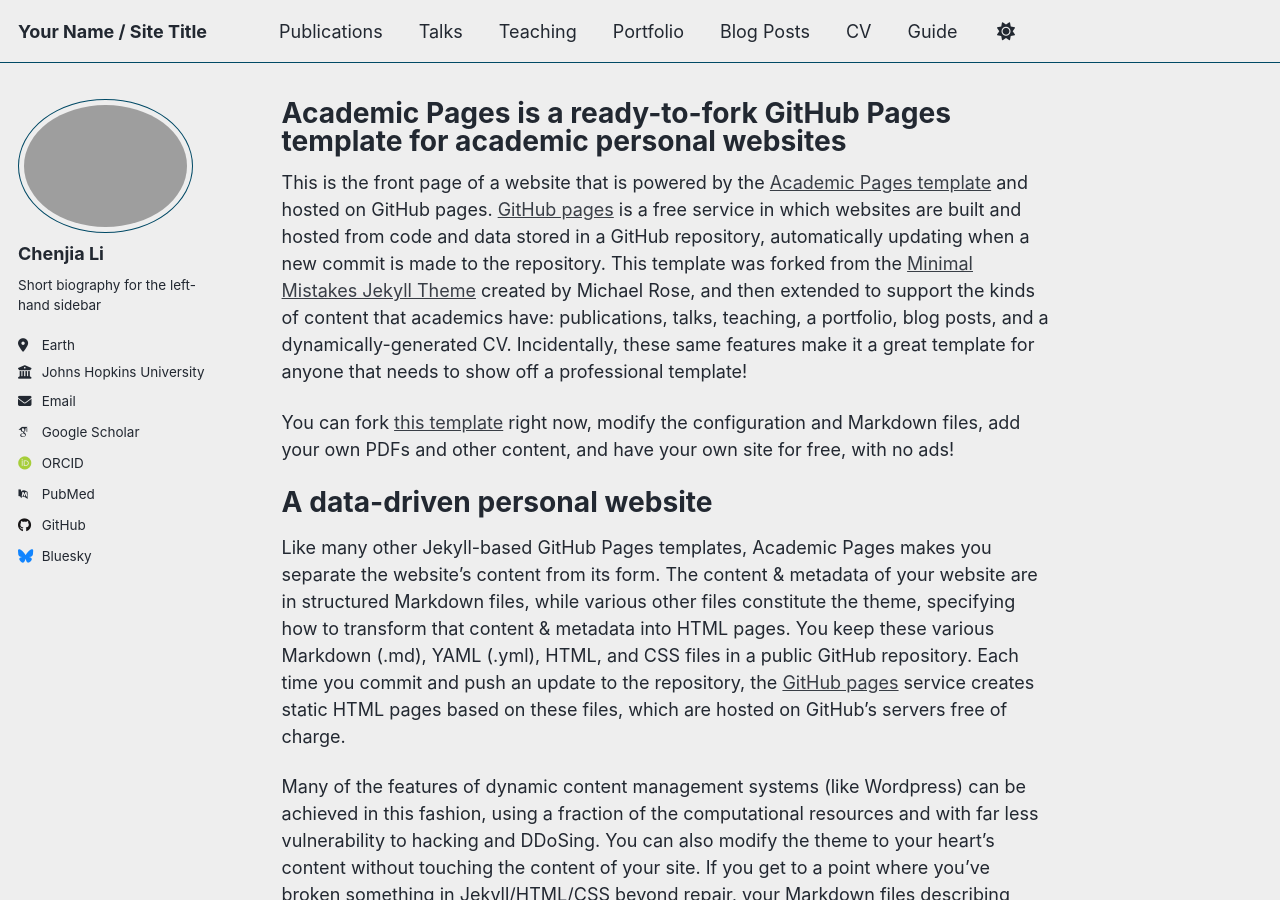
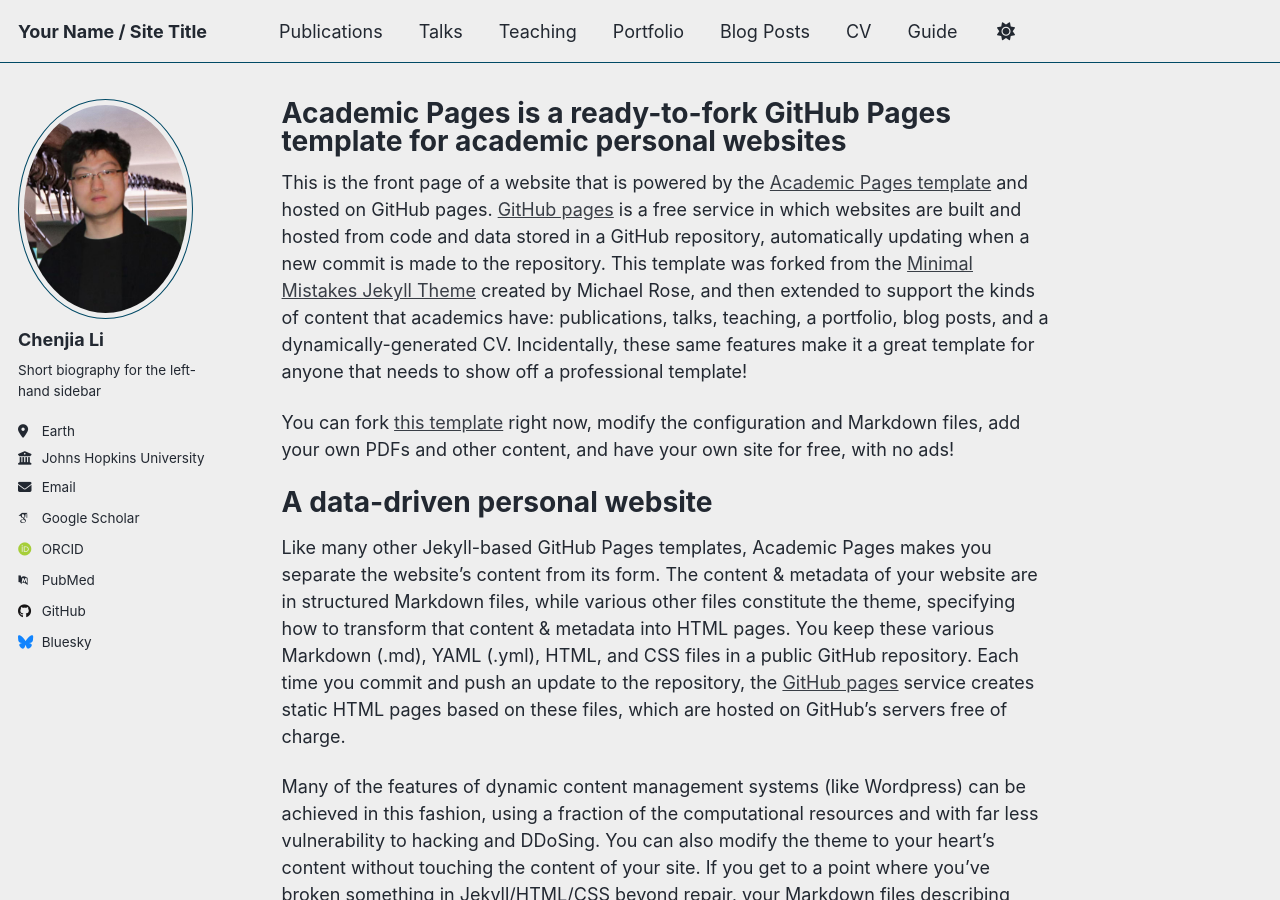
Before and after one commit to ResurrectionV/ResurrectionV.github.io, a Jekyll site: the page built from _pages/about.md, in a window 1280 px wide and 900 px high. Built offline with Jekyll 4.4.1, drawn with Linux system fonts in a browser that asks for light colours; some web fonts are replaced; a script that is not in the unit is left out.

Commit message:
Update _config.yml

```diff
--- a/_config.yml
+++ b/_config.yml
@@ -22,7 +22,7 @@ repository               : "academicpages/academicpages.github.io"
 #               Additional customization can be done by editing /_includes/author-profile.html
 author:
   # Biographic information
-  avatar           : "profilep1.png"
+  avatar           : "profilep1.jpg"
   name             : "Chenjia Li"
   pronouns         : # example: "she/her"
   bio              : "Short biography for the left-hand sidebar"
```
